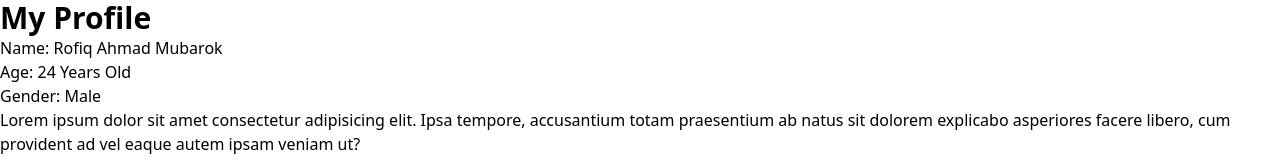
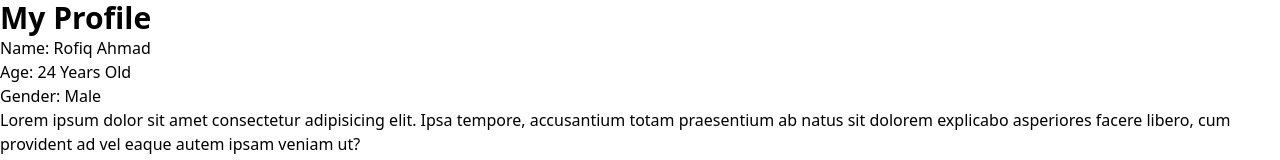
Before and after one commit to rofiqahmad22/demo-react-vite, a React (Vite) app: page / in a window 1280 px wide. Shown: the top 160 px of the page. Built offline with nearby package versions, Linux system fonts and the light colour scheme.

Commit message:
use react props

```diff
--- a/src/App.tsx
+++ b/src/App.tsx
@@ -9,7 +9,7 @@ export default function App() {
       <header>
         <h1 className="text-3xl font-bold">My Profile</h1>
       </header>
-      <Profile />
+      <Profile name="Rofiq Ahmad" />
       <Description />
       <Button />
       <Profiles />
--- a/src/components/profile.tsx
+++ b/src/components/profile.tsx
@@ -1,7 +1,7 @@
-export function Profile() {
+export function Profile(props: { name: string }) {
   return (
     <div>
-      <p>Name: Rofiq Ahmad Mubarok</p>
+      <p>Name: {props.name}</p>
       <p>Age: 24 Years Old</p>
       <p>Gender: Male</p>
     </div>
```
